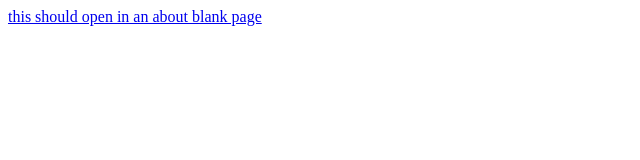
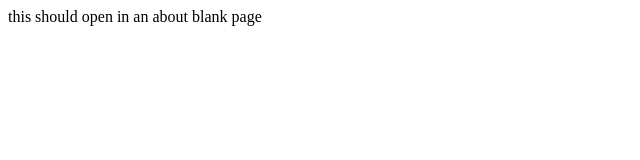
Before and after one commit to gamelff/lots, a plain HTML site: page index.html in a window 1280 px wide. Shown: the whole page, without its empty margins (0-640 px from the left). Drawn offline with Linux system fonts and the light colour scheme.

Commit message:
Update index.html
removd href url

```diff
--- a/index.html
+++ b/index.html
@@ -1,4 +1,4 @@
 <!DOC-TYPE HTML>
 <html>
-<a target="_blank" href="https://google.com">this should open in an about blank page</a>
+<a target="_blank href="">this should open in an about blank page</a>
 </html>
```
